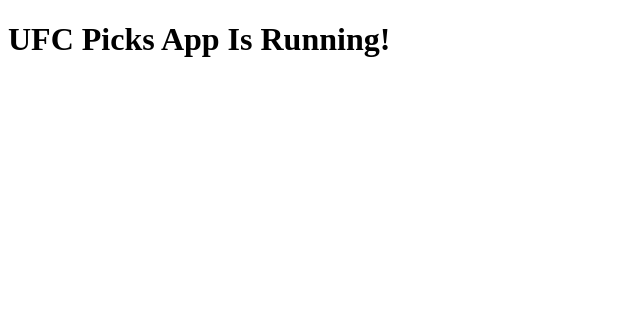
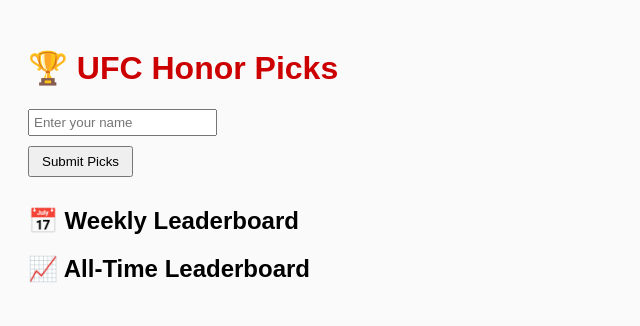
Before and after one commit to bytesizedfun/UFC, a website: page public/index.html in a window 1280 px wide. Shown: the whole page, without its empty margins (0-640 px from the left). Drawn offline with Linux system fonts and the light colour scheme; files that its build step writes are made by us from their sources.

Commit message:
Update index.html

```diff
--- a/public/index.html
+++ b/public/index.html
@@ -1,9 +1,24 @@
 <!DOCTYPE html>
-<html>
-  <head>
-    <title>UFC Honor Picks</title>
-  </head>
-  <body>
-    <h1>UFC Picks App Is Running!</h1>
-  </body>
+<html lang="en">
+<head>
+  <meta charset="UTF-8" />
+  <meta name="viewport" content="width=device-width, initial-scale=1.0"/>
+  <title>UFC Honor Picks</title>
+  <link rel="stylesheet" href="style.css" />
+</head>
+<body>
+  <h1>🏆 UFC Honor Picks</h1>
+  <div id="form-container">
+    <input type="text" id="username" placeholder="Enter your name" />
+    <form id="picks-form"></form>
+    <button id="submit-btn">Submit Picks</button>
+  </div>
+  <div id="leaderboard">
+    <h2>📅 Weekly Leaderboard</h2>
+    <ul id="weekly"></ul>
+    <h2>📈 All-Time Leaderboard</h2>
+    <ul id="all-time"></ul>
+  </div>
+  <script src="script.js"></script>
+</body>
 </html>
```
